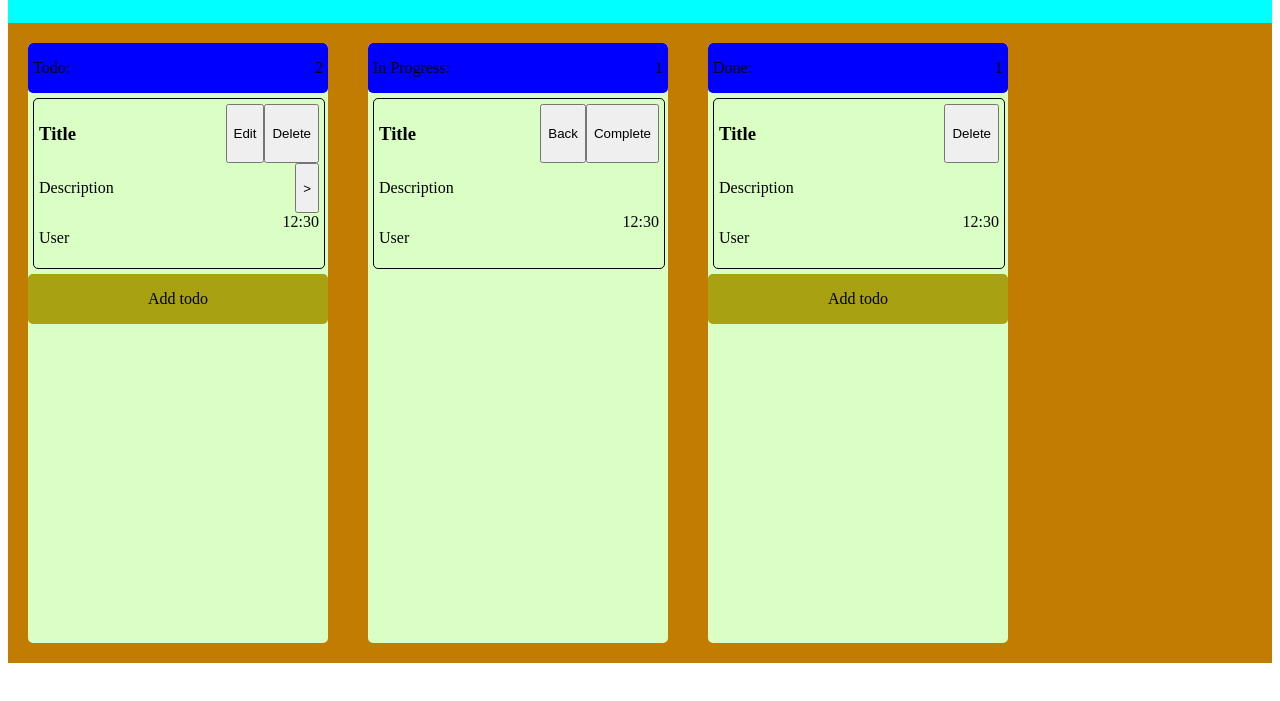
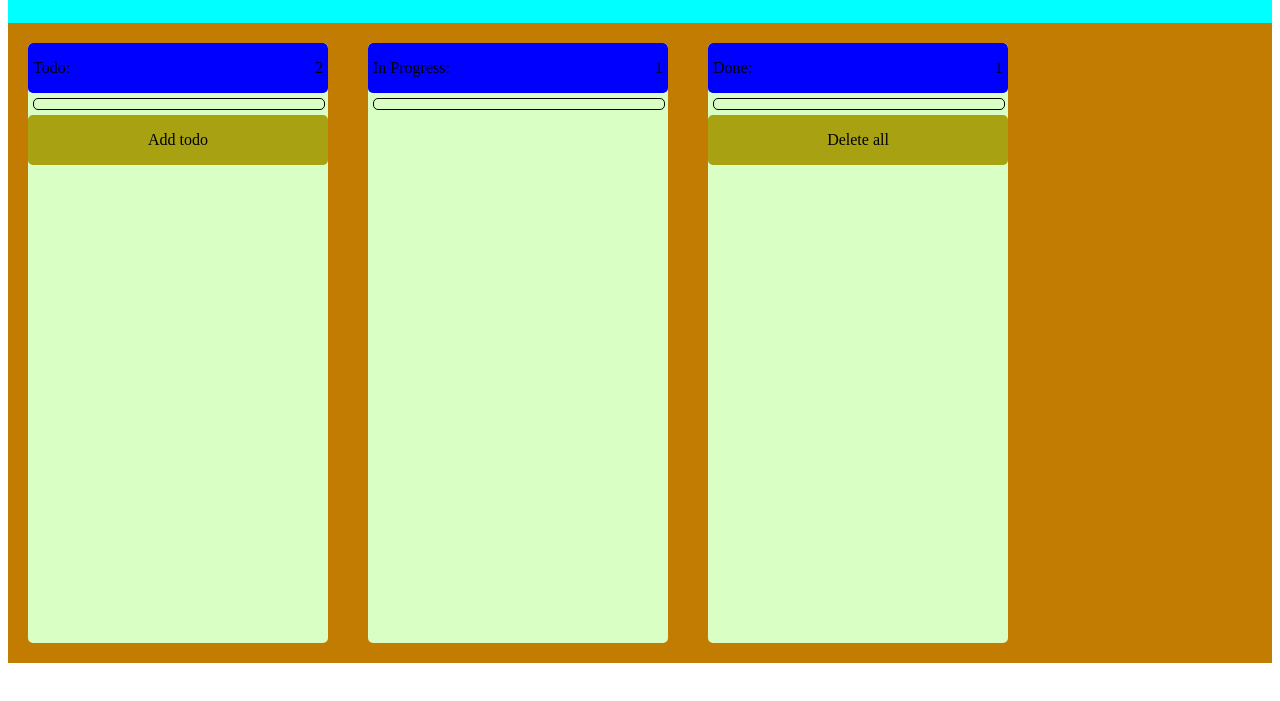
Before and after one commit to EvgenyWas/spravello, a website built with Parcel: page src/index.html in a window 1280 px wide. Shown: the part 65-766 px from the top of the page. Built offline with nearby package versions, Linux system fonts and the light colour scheme.

Commit message:
feat: complete task CT-1

```diff
--- a/src/index.html
+++ b/src/index.html
@@ -13,11 +13,11 @@
             <div class="header__box">
                 <h2 class="header__title">Trello</h2>
                 <form class="header__form">
-                    <input type="text" class="header__form-search" id="header__form-search">
-                    <button class="header__form-btn" id="header__form-btn">search</button>
+                    <input type="text" class="header__form-search" id="seacrh-by-title">
+                    <button class="header__form-btn" id="seacrh-button">search</button>
                 </form>
                 <div class="header__box-time">
-                    <time class="header__time" id="header__time"></time>
+                    <time class="header__time" id="time"></time>
                 </div>
             </div>
         </header>
@@ -28,22 +28,8 @@
                         <div class="todo__header-title">Todo:</div>
                         <span class="todo__header-counter">2</span>
                     </div>
-                    <div class="todo__task">
-                        <div class="task__header">
-                            <h3 class="task__header-title">Title</h3>
-                            <button class="task__header-edit">Edit</button>
-                            <button class="task__header-delete">Delete</button>
-                        </div>
-                        <div class="task__main">
-                            <p class="task__main-description">Description</p>
-                            <button class="task__main-next">></button>
-                        </div>
-                        <div class="task__footer">
-                            <p class="task__footer-user">User</p>
-                            <time class="task__footer-time">12:30</time>
-                        </div>
-                    </div>
-                    <div class="todo__header-footer">Add todo</div>
+                    <div class="todo__task" id="todo-box"></div>
+                    <div class="todo__header-footer" id="add-button">Add todo</div>
                 </div>
             </article>
             <!-- second article -->
@@ -53,20 +39,7 @@
                         <div class="todo__header-title">In Progress:</div>
                         <span class="todo__header-counter">1</span>
                     </div>
-                    <div class="todo__task">
-                        <div class="task__header">
-                            <h3 class="task__header-title">Title</h3>
-                            <button class="task__header-edit">Back</button>
-                            <button class="task__header-delete">Complete</button>
-                        </div>
-                        <div class="task__main">
-                            <p class="task__main-description">Description</p>
-                        </div>
-                        <div class="task__footer">
-                            <p class="task__footer-user">User</p>
-                            <time class="task__footer-time">12:30</time>
-                        </div>
-                    </div>
+                    <div class="todo__task" id="inprogress-box"></div>
                 </div>
             </article>
             <!-- third article -->
@@ -76,33 +49,10 @@
                         <div class="todo__header-title">Done:</div>
                         <span class="todo__header-counter">1</span>
                     </div>
-                    <div class="todo__task">
-                        <div class="task__header">
-                            <h3 class="task__header-title">Title</h3>
-                            <button class="task__header-delete">Delete</button>
-                        </div>
-                        <div class="task__main">
-                            <p class="task__main-description">Description</p>
-                        </div>
-                        <div class="task__footer">
-                            <p class="task__footer-user">User</p>
-                            <time class="task__footer-time">12:30</time>
-                        </div>
-                    </div>
-                    <div class="todo__header-footer">Add todo</div>
+                    <div class="todo__task" id="complete-box"></div>
+                    <div class="todo__header-footer" id="deleteall-button">Delete all</div>
                 </div>
             </article>
-            <!-- <div class="add-todo">
-                <h3 class="add-todo__title">Title</h3>
-                <p class="add-todo__description">Description</p>
-                <div class="add-todo__footer">
-                    <select name="users" id="add_todo__users">
-                        <option value="1">Admin</option>
-                    </select>
-                    <button class="add-todo__cancel">Cancel</button>
-                    <button class="add-todo__confirm">Confirm</button>
-                </div>
-            </div> -->
         </main>
     </div>
     <script src="./scripts/index.js"></script>
--- /dev/null
+++ b/src/scss/config/_base.scss
@@ -0,0 +1,5 @@
+// .wrapper{
+//     background-color: aqua;
+//     width: 1600px;
+//     height: 100px;;
+// }
--- a/src/scss/config/base.scss
+++ /dev/null
@@ -1,5 +0,0 @@
-.wrapper{
-    background-color: aqua;
-    width: 1600px;
-    height: 100px;;
-}
```
